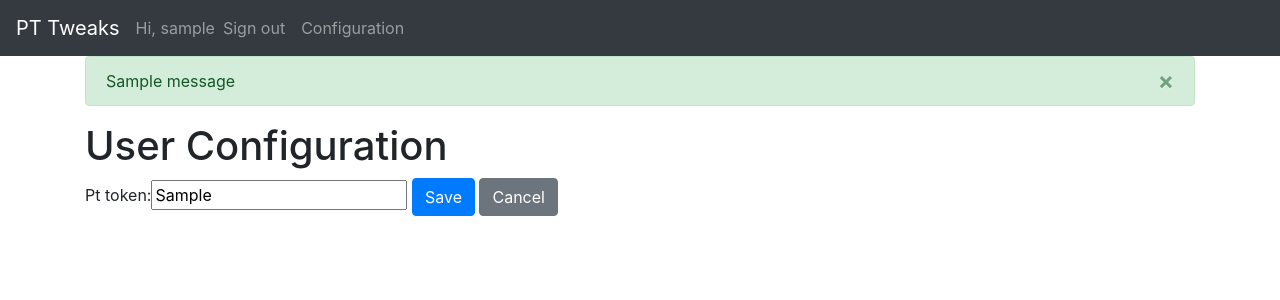
After one commit to EastAgile/PT-tweaks, a Django app: page /profile/settings in a window 1280 px wide. The commit adds this page. Shown: the top 300 px of the page. Run offline with Django 3.2, Linux system fonts and the light colour scheme; a user stored in the database is signed in; tables that the repository leaves empty hold one stand-in row (values such as "Sample post"); one stand-in notice (Sample message) is shown; some libraries are stand-ins or nearby versions.

Commit message:
[f] 428 - User settings and dashboard
[#163318428] https://www.pivotaltracker.com/story/show/163318428

```diff
--- a/config/urls.py
+++ b/config/urls.py
@@ -22,6 +22,7 @@ from activity.urls import urlpatterns as activity_urls
 
 urlpatterns = [
     path('', TemplateView.as_view(template_name='home.html'), name='home'),
+    path('profile/', include('account_profile.urls')),
     path('admin/', admin.site.urls),
     path('accounts/', include('allauth.urls')),
     url('activity/', include((activity_urls, 'activity')))
--- /dev/null
+++ b/pttweaks/account_profile/models.py
@@ -0,0 +1,22 @@
+from django.conf import settings
+from django.db import models
+from django.contrib.auth.models import AbstractUser, UserManager
+
+
+class CustomUserManager(UserManager):
+    pass
+
+
+class CustomUser(AbstractUser):
+    objects = CustomUserManager()
+
+    def __str__(self):
+        return self.username
+
+
+class UserConfiguration(models.Model):
+    user = models.OneToOneField(settings.AUTH_USER_MODEL, on_delete=models.CASCADE, primary_key=True)
+    pt_token = models.CharField(max_length=255, blank=True, default='')
+
+    def __str__(self):
+        return 'Configuration of %s' % self.user
--- /dev/null
+++ b/pttweaks/account_profile/urls.py
@@ -0,0 +1,8 @@
+from django.urls import path
+
+from .views import UserConfigurationView
+
+
+urlpatterns = [
+    path('settings', UserConfigurationView.as_view(), name='settings')
+]
--- /dev/null
+++ b/pttweaks/account_profile/views.py
@@ -0,0 +1,18 @@
+from django.urls import reverse_lazy
+from django.views.generic.edit import UpdateView
+from django.contrib.auth.mixins import LoginRequiredMixin
+from django.contrib.messages.views import SuccessMessageMixin
+
+from .models import UserConfiguration
+
+
+class UserConfigurationView(LoginRequiredMixin, SuccessMessageMixin, UpdateView):
+    template_name = 'user_configuration.html'
+    model = UserConfiguration
+    fields = ['pt_token']
+    success_url = reverse_lazy('home')
+    success_message = "Setting has been saved!"
+
+    def get_object(self, queryset=None):
+        configuration, _ = UserConfiguration.objects.get_or_create(user=self.request.user)
+        return configuration
--- a/pttweaks/templates/base.html
+++ b/pttweaks/templates/base.html
@@ -24,6 +24,9 @@
             <li class="nav-item">
               <a class="nav-link" href="{% url 'account_logout' %}">Sign out</a>
             </li>
+            <li class="nav-item">
+                <a class="nav-link" href="{% url 'settings' %}">Configuration</a>
+              </li>
           {% else %}
             <li class="nav-item">
               <a class="nav-link" href="{% url 'account_login' %}">Sign in</a>
@@ -38,7 +41,7 @@
     {% if messages %}
     <div class="container">
       {% for message in messages %}
-      <div class="alert alert-primary alert-dismissible fade show" role="alert">
+      <div class="alert alert-{{message.tags}} alert-dismissible fade show" role="alert">
         {{message}}
         <button type="button" class="close" data-dismiss="alert" aria-label="Close">
           <span aria-hidden="true">&times;</span>
--- a/pttweaks/templates/home.html
+++ b/pttweaks/templates/home.html
@@ -1,6 +1,6 @@
 {% extends "base.html" %}
 
-{% block title %}Home{% endblock %}
+{% block head_title %}Home{% endblock %}
 
 {% block content %}
   <h1>Home</h1>
--- /dev/null
+++ b/pttweaks/templates/user_configuration.html
@@ -0,0 +1,14 @@
+{% extends "base.html" %}
+
+{% load bootstrap %}
+
+{% block head_title %}User Configuration{% endblock %}
+
+{% block content %}
+  <h1>User Configuration</h1>
+  <form method="post">{% csrf_token %}
+    {{ form|bootstrap }}
+    <button class="btn btn-primary" type="submit">Save</button>
+    <a class="btn btn-secondary" href="{% url 'home' %}">Cancel</a>
+  </form>
+{% endblock %}
```
Also changed, not shown: config/settings/base.py (+6 -2 lines), pttweaks/account_profile/admin.py (added, +18 -0 lines), pttweaks/account_profile/factories.py (added, +13 -0 lines), pttweaks/account_profile/tests/test_admin.py (added, +18 -0 lines), pttweaks/account_profile/tests/test_models.py (added, +18 -0 lines), pttweaks/account_profile/tests/test_views.py (added, +39 -0 lines), pttweaks/account_profile/__init__.py (added), pttweaks/account_profile/migrations/0001_initial.py (added), pttweaks/account_profile/migrations/0002_userconfiguration.py (added), pttweaks/account_profile/migrations/__init__.py (added), pttweaks/account_profile/tests/__init__.py (added), 2 other files.
